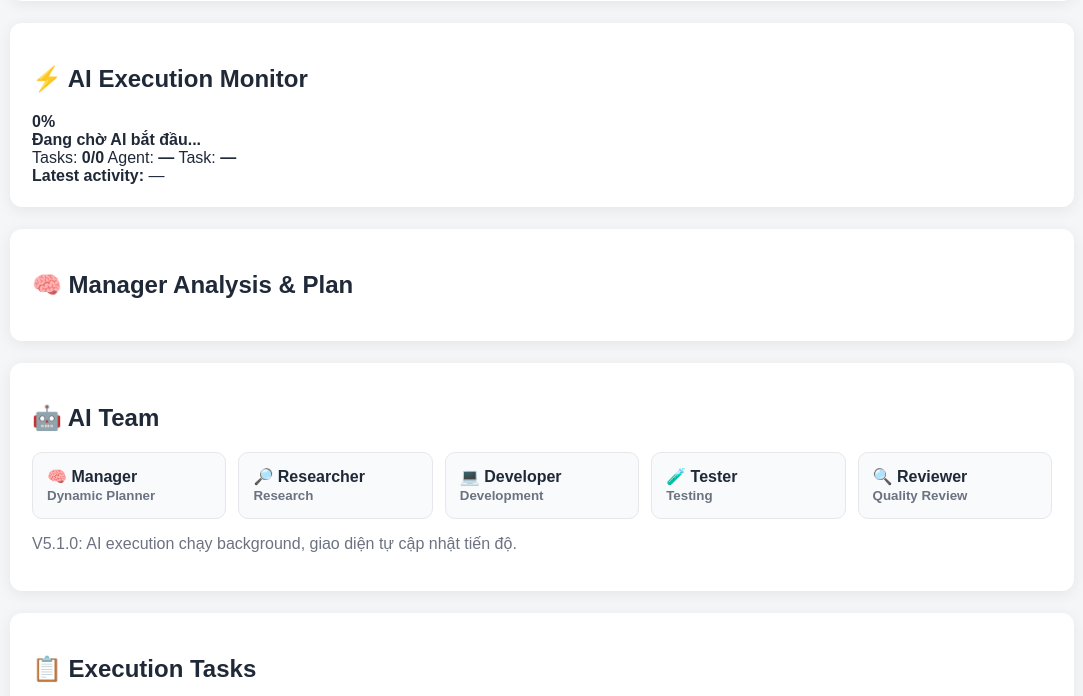
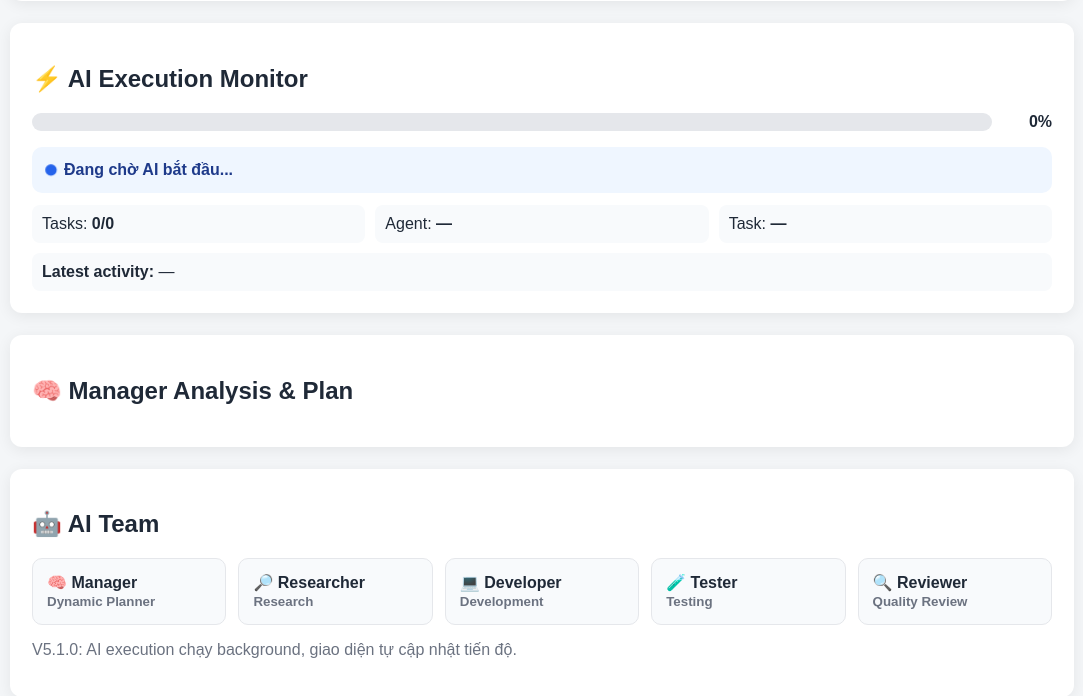
Before and after one commit to hn07/AI-Company-OS, a FastAPI app: template app/templates/project.html in a window 1280 px wide. Shown: the part 248-944 px from the top of the page, without its empty margins (98-1181 px from the left). Run offline with FastAPI, Linux system fonts and the light colour scheme; the template is opened without the code that fills it, so the values that code supplies are empty.

Commit message:
V5.1.0 add execution monitor styles

```diff
--- a/app/static/style.css
+++ b/app/static/style.css
@@ -23,3 +23,16 @@ small{color:#6b7280}
 .warn{color:#b45309;font-weight:700;margin-left:8px}
 .engine-actions{margin-top:12px;display:flex;gap:8px;flex-wrap:wrap}
 .button-link{display:inline-block;background:#e5e7eb;color:#111827;border-radius:7px;padding:8px 12px;font-weight:700}
+
+/* V5.1 live execution monitor */
+.execution-state{margin-top:14px}
+.progress-row{display:flex;align-items:center;gap:12px}
+.progress-track{height:18px;background:#e5e7eb;border-radius:999px;overflow:hidden;flex:1}
+.progress-bar{height:100%;background:#2563eb;border-radius:999px;transition:width .4s ease}
+#progress-text{min-width:48px;text-align:right}
+.live-state{margin-top:16px;padding:14px;border-radius:10px;background:#eff6ff;color:#1e3a8a}
+.pulse{display:inline-block;width:10px;height:10px;border-radius:50%;background:#2563eb;margin-right:8px;animation:aiPulse 1.2s infinite}
+.execution-meta{display:grid;grid-template-columns:repeat(auto-fit,minmax(180px,1fr));gap:10px;margin-top:12px}
+.execution-meta span,.latest-event{padding:10px;background:#f8fafc;border-radius:8px}
+.latest-event{margin-top:10px}
+@keyframes aiPulse{0%,100%{opacity:.35;transform:scale(.85)}50%{opacity:1;transform:scale(1.15)}}
```
